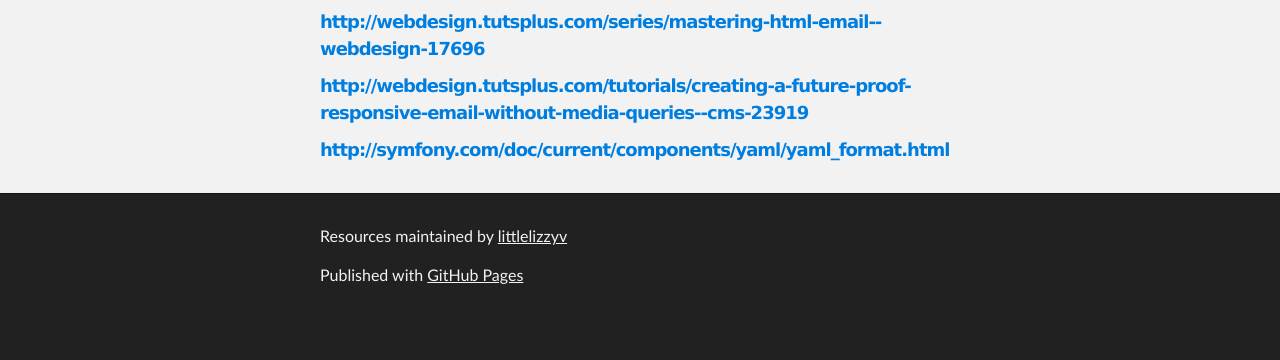
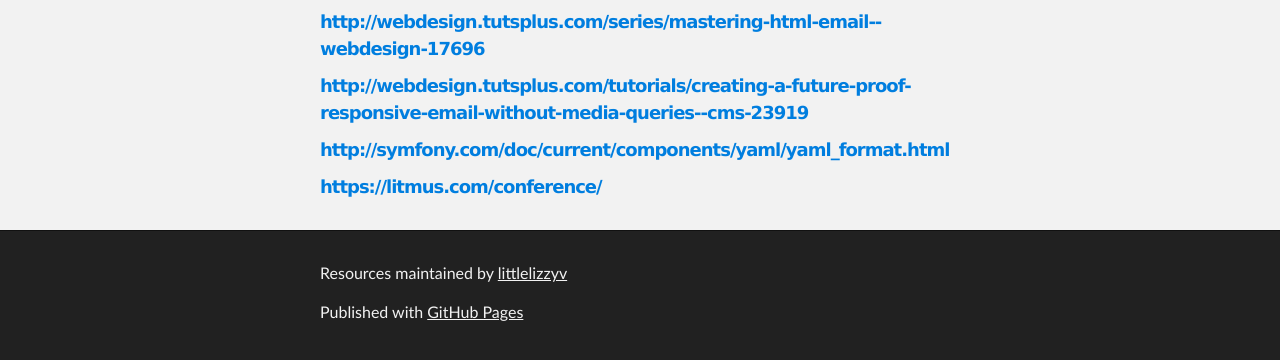
Before and after one commit to littlelizzyv/resources, a plain HTML site: page index.html in a window 1280 px wide. Shown: the part 252-612 px from the top of the page. Drawn offline with Linux system fonts and the light colour scheme.

Commit message:
Update index.html
https://litmus.com/conference/

```diff
--- a/index.html
+++ b/index.html
@@ -42,6 +42,10 @@
 <h5>
 <a id="httpsymfonycomdoccurrentcomponentsyamlyaml_formathtml" class="anchor" href="#httpsymfonycomdoccurrentcomponentsyamlyaml_formathtml" aria-hidden="true"><span class="octicon octicon-link"></span></a><a href="http://symfony.com/doc/current/components/yaml/yaml_format.html">http://symfony.com/doc/current/components/yaml/yaml_format.html</a>
 </h5>
+
+<h5>
+<a id="httpslitmuscomconference" class="anchor" href="#httpslitmuscomconference" aria-hidden="true"><span class="octicon octicon-link"></span></a><a href="https://litmus.com/conference/">https://litmus.com/conference/</a>
+</h5>
       </section>
     </div>
 
```
